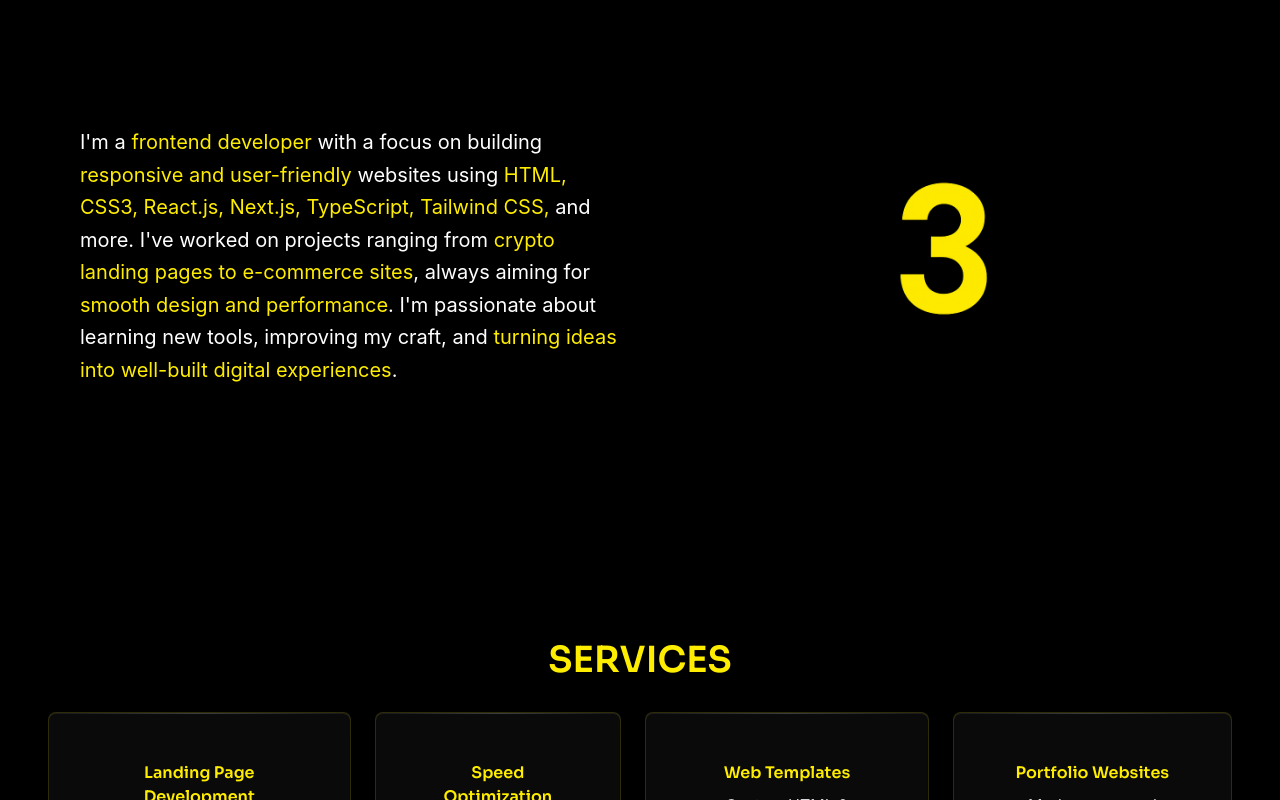
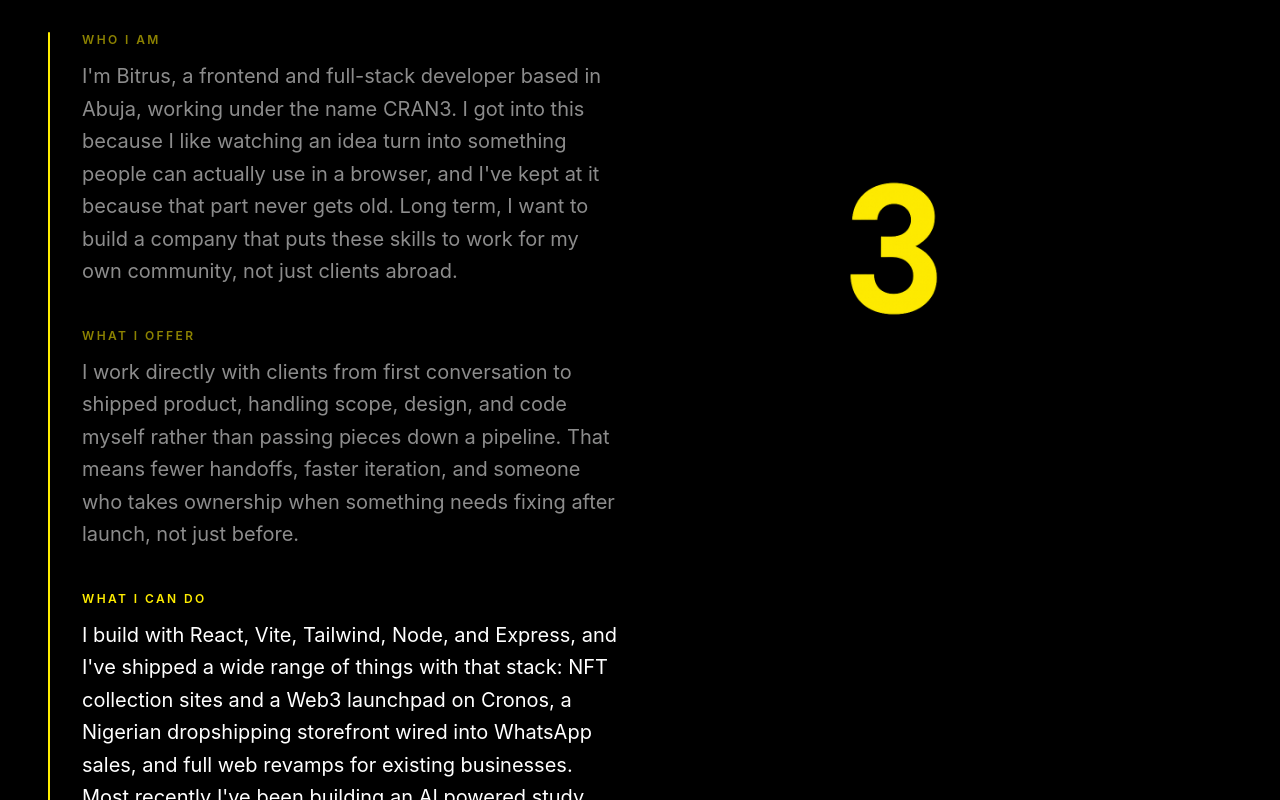
Before and after one commit to Cr4N31/3-portfolio, a React (Vite) app in the folder cran3-portfolio/: page / in a window 1280 px wide. Shown: the part 840-1640 px from the top of the page. Built offline with nearby package versions, Linux system fonts and the light colour scheme.

Commit message:
About page updates

```diff
--- a/cran3-portfolio/src/components/About.jsx
+++ b/cran3-portfolio/src/components/About.jsx
@@ -1,76 +1,117 @@
 import Img from '../assets/file_0000000010f8620aa60d0a29c4fa0915.png';
-import { useEffect, useRef } from 'react';
+import { useEffect, useRef, useState } from 'react';
+
+const blocks = [
+  {
+    label: 'Who I am',
+    body: "I'm Bitrus, a frontend and full-stack developer based in Abuja, working under the name CRAN3. I got into this because I like watching an idea turn into something people can actually use in a browser, and I've kept at it because that part never gets old. Long term, I want to build a company that puts these skills to work for my own community, not just clients abroad.",
+  },
+  {
+    label: 'What I offer',
+    body: 'I work directly with clients from first conversation to shipped product, handling scope, design, and code myself rather than passing pieces down a pipeline. That means fewer handoffs, faster iteration, and someone who takes ownership when something needs fixing after launch, not just before.',
+  },
+  {
+    label: 'What I can do',
+    body: "I build with React, Vite, Tailwind, Node, and Express, and I've shipped a wide range of things with that stack: NFT collection sites and a Web3 launchpad on Cronos, a Nigerian dropshipping storefront wired into WhatsApp sales, and full web revamps for existing businesses. Most recently I've been building an AI powered study tool for NOUN students using the Claude API, which pulled me deeper into product thinking beyond just the frontend.",
+  },
+];
+
 function About() {
-
-const sectionRef = useRef(null);
-const verticalLineRef = useRef(null);
+  const sectionRef = useRef(null);
+  const trackRef = useRef(null);
+  const blockRefs = useRef([]);
+  const [fillPercent, setFillPercent] = useState(0);
+  const [activeIndex, setActiveIndex] = useState(0);
 
   useEffect(() => {
-    const verticalLine = verticalLineRef.current;
+    const track = trackRef.current;
     const sectionEl = sectionRef.current;
-    if (!verticalLine || !sectionEl) return;
+    if (!track || !sectionEl) return;
 
-    let animationId;
+    let ticking = false;
 
     function update() {
       const scrollTop = window.scrollY || window.pageYOffset;
-      const sectionTop = sectionEl.offsetTop;
-      const sectionHeight = sectionEl.offsetHeight;
+      const trackTop = track.getBoundingClientRect().top + scrollTop;
+      const trackHeight = track.offsetHeight;
 
-      // Start when section top reaches bottom of viewport, end when section bottom passes top
-      const start = sectionTop - window.innerHeight;
-      const end = sectionTop + sectionHeight;
+      const start = trackTop - window.innerHeight * 0.6;
+      const end = trackTop + trackHeight - window.innerHeight * 0.4;
 
       let progress = (scrollTop - start) / (end - start);
       progress = Math.min(Math.max(progress, 0), 1);
 
-      // Directly map progress to clip-path so it moves in sync with scroll
-      verticalLine.style.clipPath = `inset(0 0 ${100 - progress * 100}% 0)`;
+      setFillPercent(progress * 100);
+      setActiveIndex(Math.min(blocks.length - 1, Math.floor(progress * blocks.length)));
 
-      animationId = requestAnimationFrame(update);
+      ticking = false;
     }
 
-    window.addEventListener('scroll', update);
-    window.addEventListener('resize', update);
+    function onScroll() {
+      if (!ticking) {
+        requestAnimationFrame(update);
+        ticking = true;
+      }
+    }
 
-    // initialize once
+    window.addEventListener('scroll', onScroll);
+    window.addEventListener('resize', onScroll);
     update();
 
     return () => {
-      window.removeEventListener('scroll', update);
-      window.removeEventListener('resize', update);
-      cancelAnimationFrame(animationId);
+      window.removeEventListener('scroll', onScroll);
+      window.removeEventListener('resize', onScroll);
     };
   }, []);
 
-    return(
-    <section ref={sectionRef} className="mb-24 px-4 md:px-12 lg:px-12" id="about" data-aos="fade-up">
-        <h1 className="headline text-center text-[#ffed00] text-4xl font-bold uppercase mb-8">About</h1>
-        <div className="flex flex-col lg:flex-row items-center gap-12">
-            <div className="about font-normal text-center lg:text-left max-w-xl">
-            <p className="text-lg md:text-xl black leading-relaxed md:pl-8 pl-0 space-y-6">
-                <span>I'm a <span className="text-[#ffed00]">frontend developer</span> with a focus on building
-                <span className="text-[#ffed00]"> responsive and user-friendly</span> websites using
-                <span className="text-[#ffed00]"> HTML, CSS3, React.js, Next.js, TypeScript, Tailwind CSS,</span> and more.</span>
-                <span> I've worked on projects ranging from <span className="text-[#ffed00]">crypto landing pages to
-                    e-commerce sites</span>, always aiming for <span className="text-[#ffed00]">smooth design and
-                    performance</span>.</span>
-                <span> I'm passionate about learning new tools, improving my craft, and
-                <span className="text-[#ffed00]"> turning ideas into well-built digital experiences</span>.</span>
-            </p>
-            </div>
+  return (
+    <section
+      ref={sectionRef}
+      className="mb-24 px-4 md:px-12 lg:px-12"
+      id="about"
+      data-aos="fade-up"
+    >
+      <h1 className="headline text-center text-[#ffed00] text-4xl font-bold uppercase mb-8">
+        About
+      </h1>
+      <div className="flex flex-col lg:flex-row items-start gap-12">
+        <div className="flex gap-8 max-w-xl w-full">
+          <div
+            ref={trackRef}
+            className="hidden md:block w-[2px] flex-shrink-0 bg-black/10 self-stretch relative rounded-full"
+            aria-hidden="true"
+          >
             <div
-                ref={verticalLineRef}
-                className="hidden md:block w-[2px] bg-[#ffed00] self-stretch relative"
-                style={{ clipPath: 'inset(0 0 100% 0)' }}
-                aria-hidden="true"
+              className="absolute top-0 left-0 w-full bg-[#ffed00] rounded-full"
+              style={{ height: `${fillPercent}%` }}
             />
-            <div className="image-section w-full max-w-md">
-            <img className="w-full h-auto" src={Img} alt="About Me Image"/>
-            </div>
+          </div>
+
+          <div className="about font-normal flex flex-col gap-10">
+            {blocks.map((block, i) => (
+              <div
+                key={block.label}
+                ref={(el) => (blockRefs.current[i] = el)}
+                className="transition-opacity duration-300"
+                style={{ opacity: activeIndex === i ? 1 : 0.55 }}
+              >
+                <p className="text-[#ffed00] text-xs font-semibold uppercase tracking-[0.2em] mb-3">
+                  {block.label}
+                </p>
+                <p className="text-lg md:text-xl black leading-relaxed">
+                  {block.body}
+                </p>
+              </div>
+            ))}
+          </div>
         </div>
+
+        <div className="image-section w-full max-w-md">
+          <img className="w-full h-auto" src={Img} alt="About Me Image" />
+        </div>
+      </div>
     </section>
-    )
+  );
 }
 
-export default About
+export default About;
```
Also changed, not shown: 2 other files (tests, documents, lock files or other folders).
